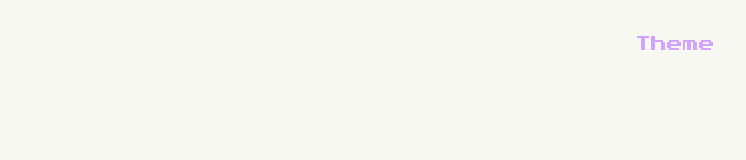
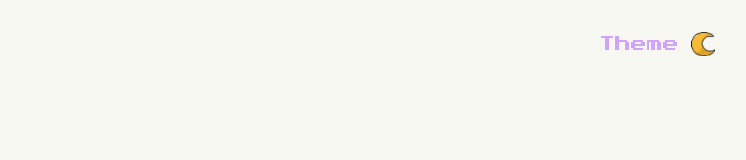
Before and after one commit to Nikkihosseini/react-mini-projects, a React (Vite) app: page / in a window 1280 px wide. Shown: the top 160 px of the page, without its empty margins (501-1247 px from the left). Built offline with nearby package versions, Linux system fonts and the light colour scheme.

Commit message:
style: add sun and moon img for theme btn

```diff
--- a/src/component/ThemeToggleButton.jsx
+++ b/src/component/ThemeToggleButton.jsx
@@ -21,7 +21,7 @@ export default function ThemeToggleButton(){
                 className="flex items-center justify-center gap-3 text-pastel-glitch-purple dark:text-lime-crt-glow hover:text-soft-lavender dark:hover:text-retro-mint-green cursor-pointer"
                 >
                     Theme
-               {/* <img src={isDark ? "/icons/sun.png" : "/icons/moon.png"} alt="theme-icon" /> */}
+               <img className='inline-block w-6 h-6' src={isDark ? "/png-icon/sun.png" : "/png-icon/moon.png"} alt="theme-icon" />
             </div>
         </>
     )
```
Also changed, not shown: public/png-icon/moon.png (added), public/png-icon/sun.png (added).
